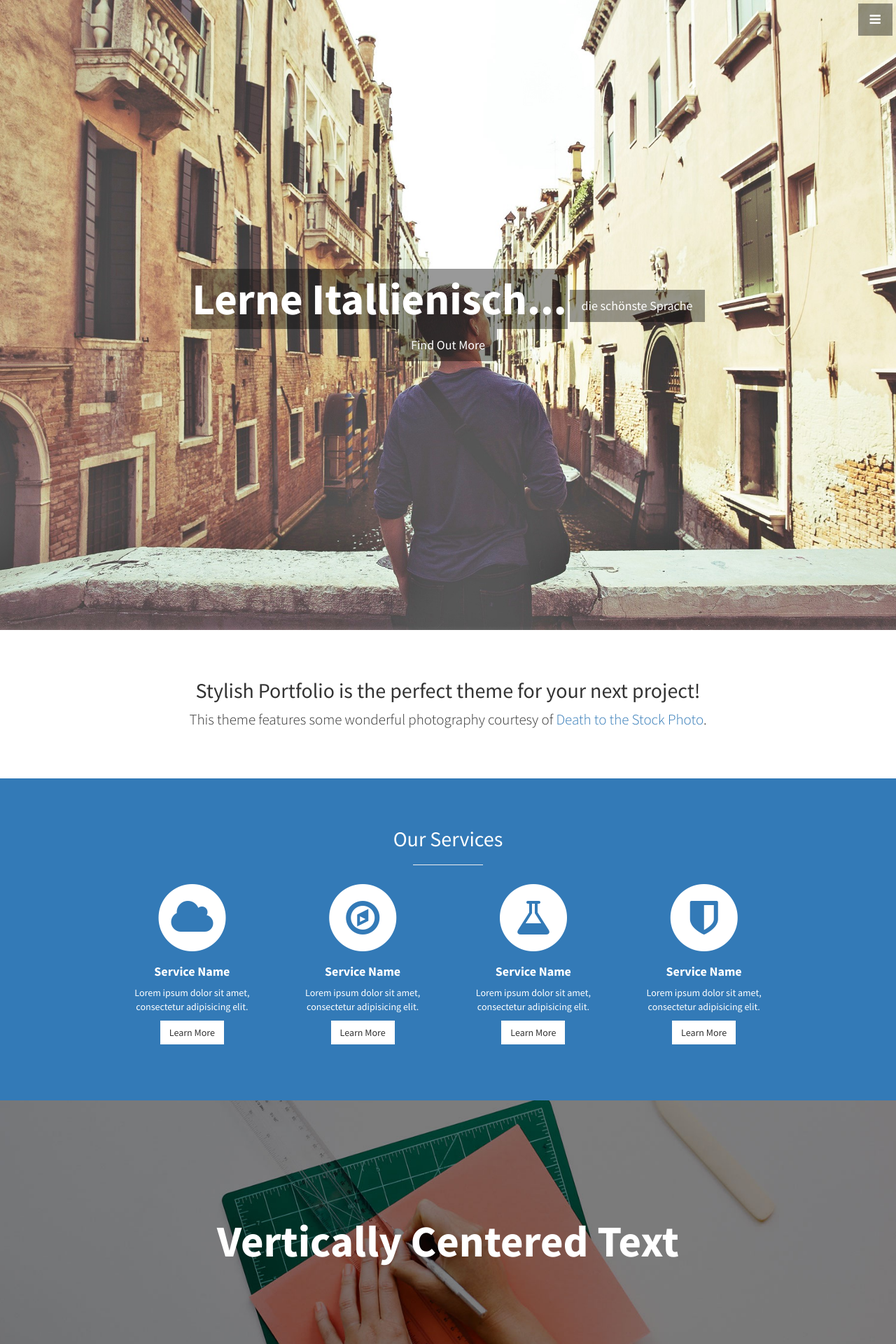
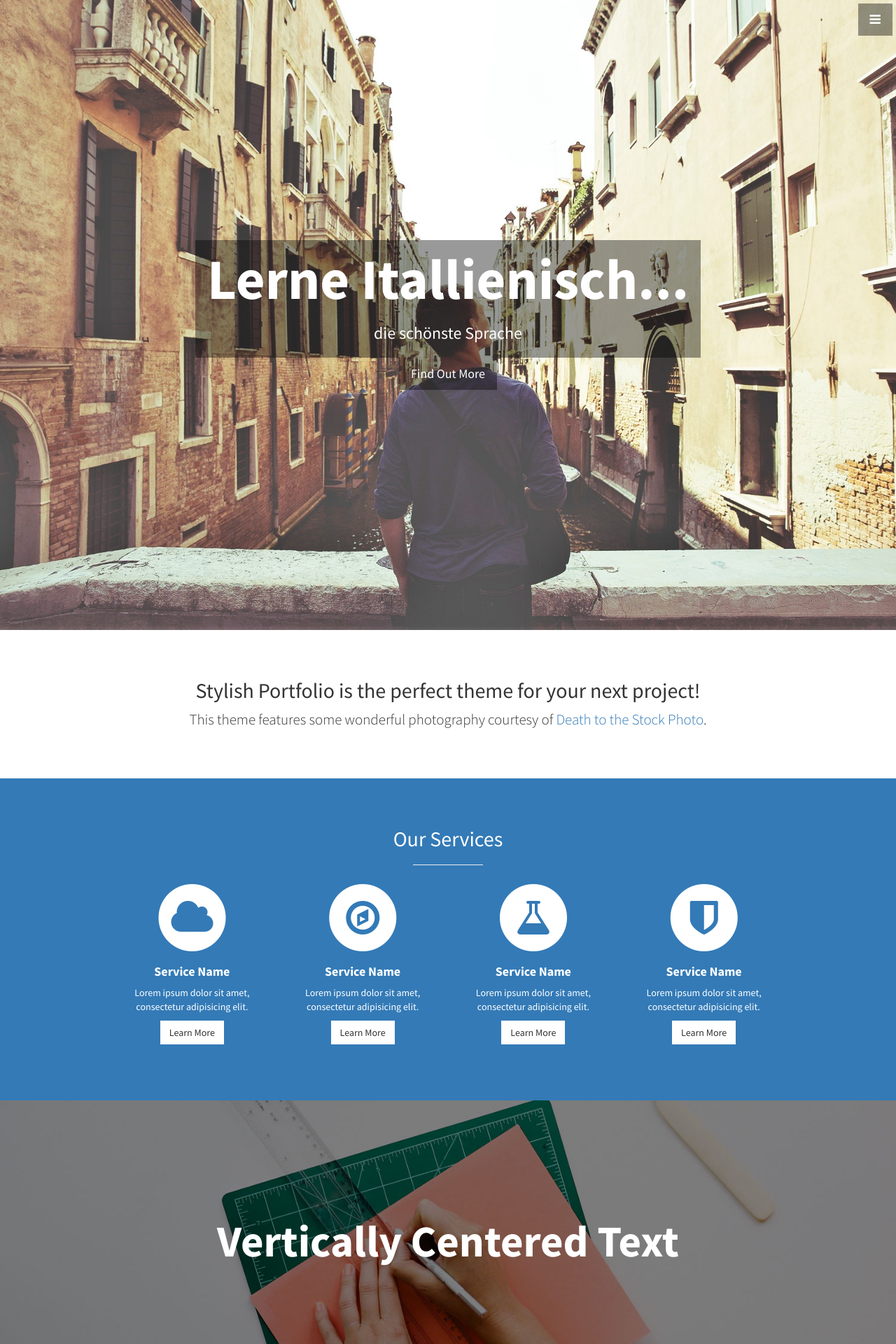
Before and after one commit to baldellig/italienisch, a Jekyll site: the page built from index.html, in a window 1280 px wide. Shown: the top 1920 px of the page at 70% size. Built offline with Jekyll 4.4.1, drawn with Linux system fonts in a browser that asks for light colours.

Commit message:
new header

```diff
--- a/_includes/header.html
+++ b/_includes/header.html
@@ -1,7 +1,9 @@
 <header id="top" class="header">
   <div class="text-vertical-center">
-    <h1 class="btn btn-dark btn-lg">Lerne Itallienisch...</h1>
-    <h3 class="btn btn-dark btn-lg">die schönste Sprache</h3>
+  	<div class="btn btn-dark btn-lg">
+    <h1>Lerne Itallienisch...</h1>
+    <h3>die schönste Sprache</h3>
+	</div>
     <br>
     <a href="#about" class="btn btn-dark btn-lg">Find Out More</a>
   </div>
```
